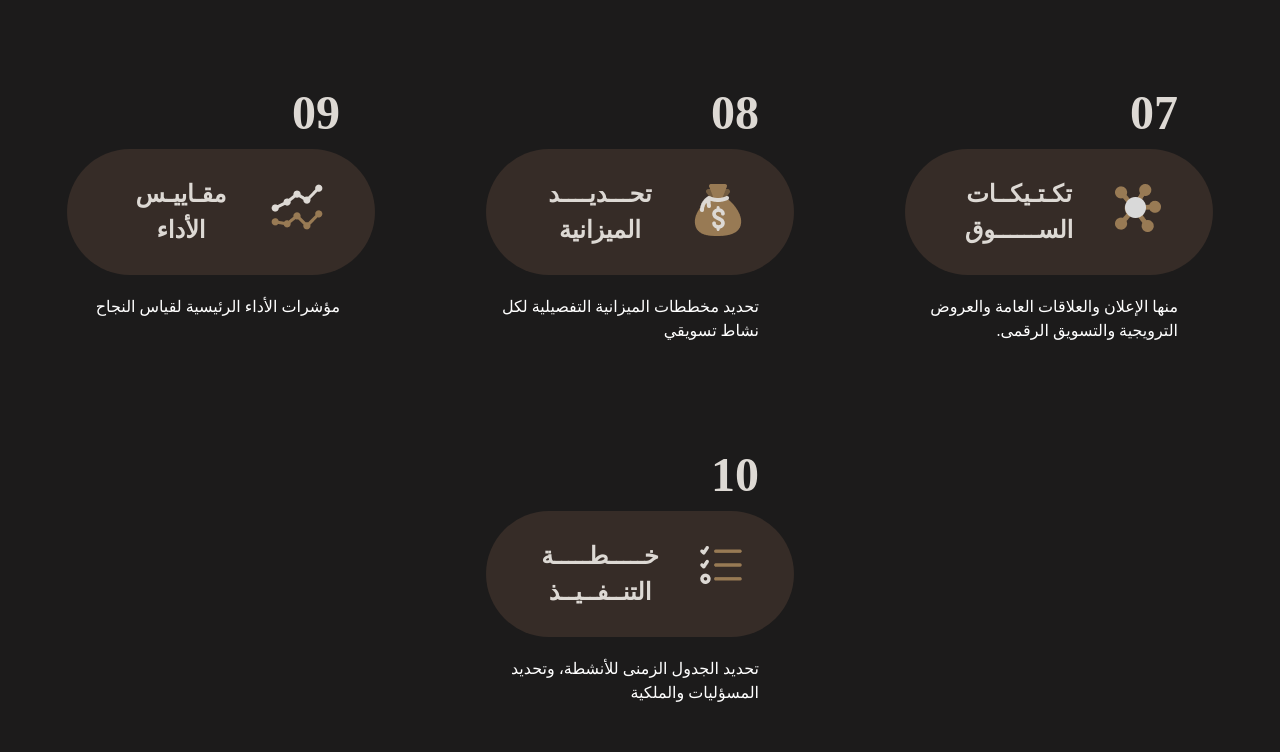
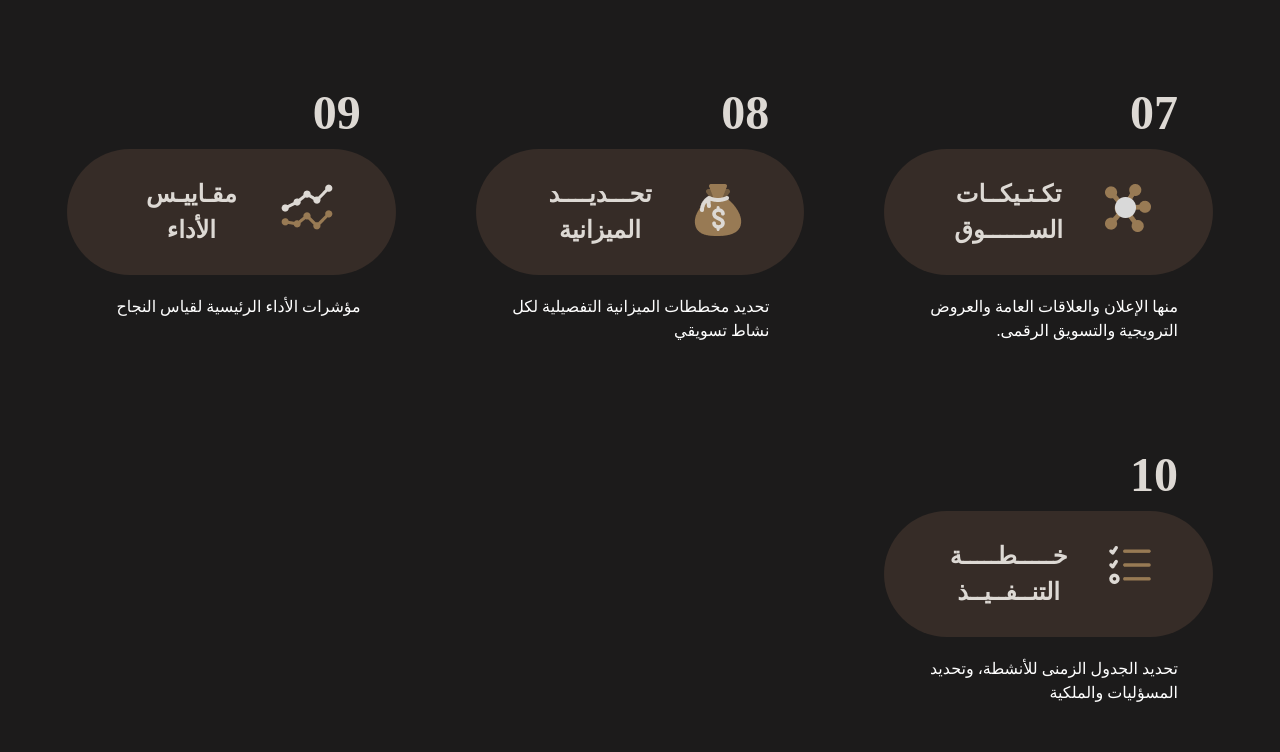
Before and after one commit to eslamshosha/aljarbou, a plain HTML site: page index.html in a window 1280 px wide. Shown: the part 4688-5440 px from the top of the page. Drawn offline with nearby package versions, Linux system fonts and the light colour scheme; some icons are missing; a web font is replaced by a local one.

Commit message:
edit index

```diff
--- a/css/sass/components/_index.scss
+++ b/css/sass/components/_index.scss
@@ -631,24 +631,19 @@
   }
 }
 .benefits-cont {
-  display: flex;
-  flex-wrap: wrap;
-  justify-content: space-between;
+  display: grid;
+  grid-template-columns: repeat(3, 1fr);
   gap: 80px;
   @include max-991 {
-    display: grid;
     grid-template-columns: repeat(2, 1fr);
     gap: 20px;
   }
 }
 .benefits-item {
   width: 100%;
-  max-width: 308px;
+  max-width: 100%;
   overflow: hidden;
   text-align: start;
-  &:last-of-type {
-    margin: 0 auto;
-  }
 }
 .benefits-num {
   font-weight: 800;
--- a/js/script.js
+++ b/js/script.js
@@ -91,7 +91,7 @@ $(document).ready(function () {
 
   ///////// ** fields-slider** /////////
   var specialsO = new Swiper(".fields-slider .swiper", {
-    loop: true,
+    // loop: true,
     autoplay: true,
     preloadImages: false,
     navigation: {
@@ -124,7 +124,7 @@ $(document).ready(function () {
   });
   ///////// ** blog-slider** /////////
   var specials1 = new Swiper(".blog-slider .swiper", {
-    loop: true,
+    // loop: true,
     autoplay: true,
     preloadImages: false,
     navigation: {
```
Also changed, not shown: css/main.css, 1 other file.
